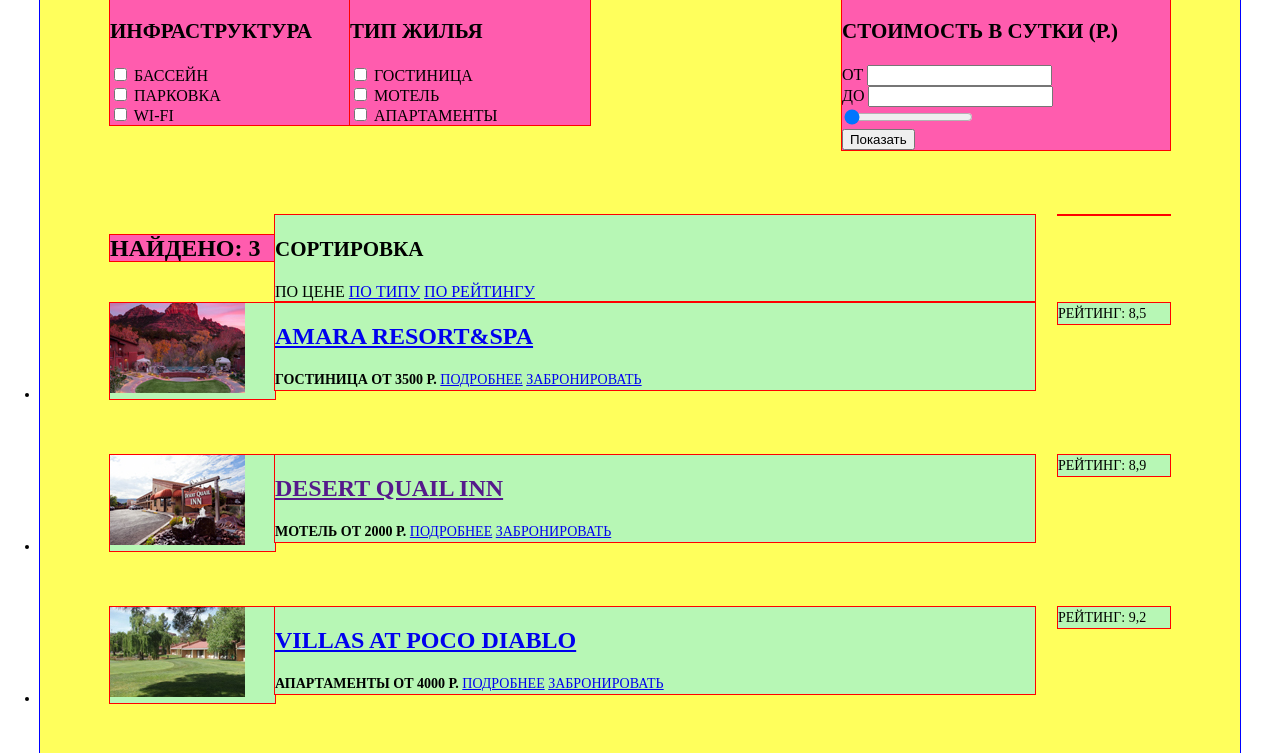
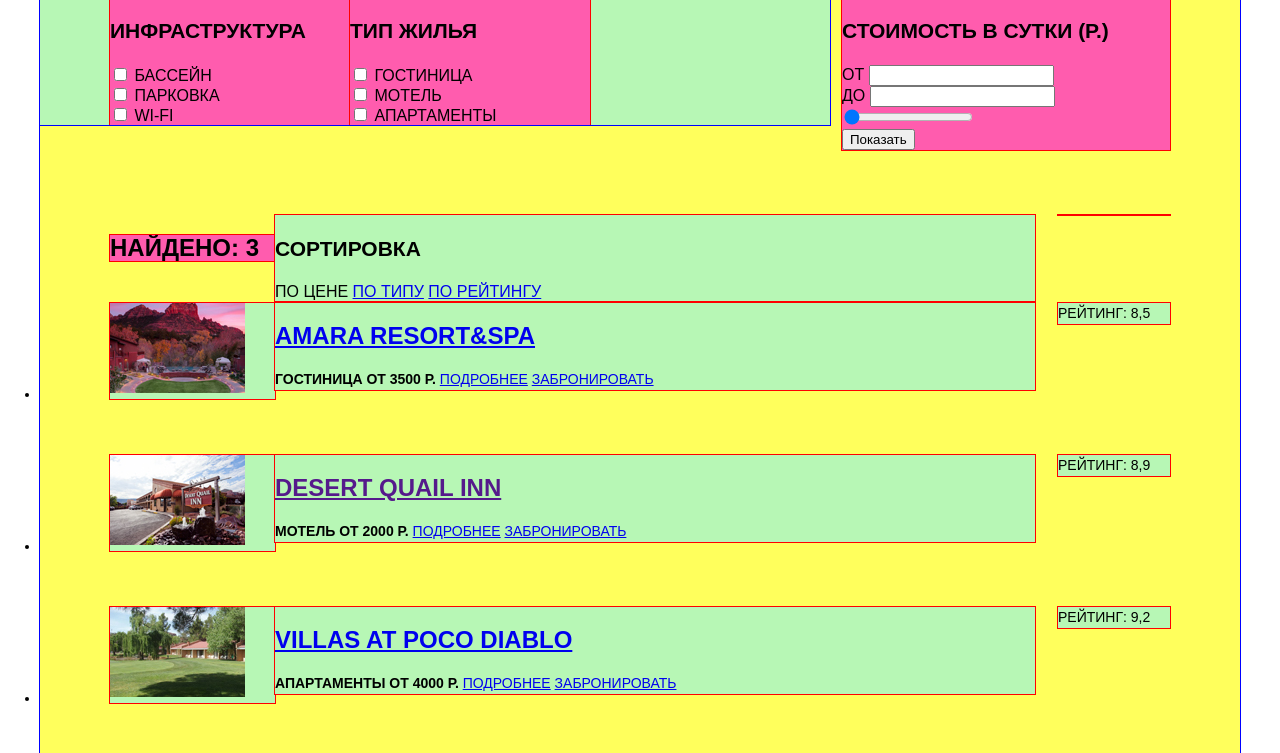
Before and after one commit to aliya-niki/289087-sedona, a plain HTML site: page catalog.html in a window 1280 px wide. Shown: the part 93-846 px from the top of the page. Drawn offline with Linux system fonts and the light colour scheme.

Commit message:
Исправления в Сетке личного проекта

```diff
--- a/catalog.html
+++ b/catalog.html
@@ -28,7 +28,7 @@
         <section class="select-field">
           <div class="select-marks">
             <form action="/" method="get" class="clearfix">
-              <div class="select-checkboxes">
+              <div class="select-checkboxes clearfix">
                 <div class="service-checkbox">
                   <h3>Инфраструктура</h3>
                   <div class="service">
--- a/css/style.css
+++ b/css/style.css
@@ -1,5 +1,5 @@
 body {
-  font-family: "PT Sans", "Arial" sans-serif;
+  font-family: "PT Sans", "Arial", sans-serif;
   text-transform: uppercase;
 }
 
@@ -209,6 +209,14 @@ footer {
   height: 218px;
 }
 
+.select-checkboxes {
+  float: left;
+  width: 790px;
+/*  Только для оформления сетки */
+  background-color: #B7F7B5;
+  outline: 1px solid blue;
+}
+
 .service-checkbox {
   float: left;
   width: 240px;
```
